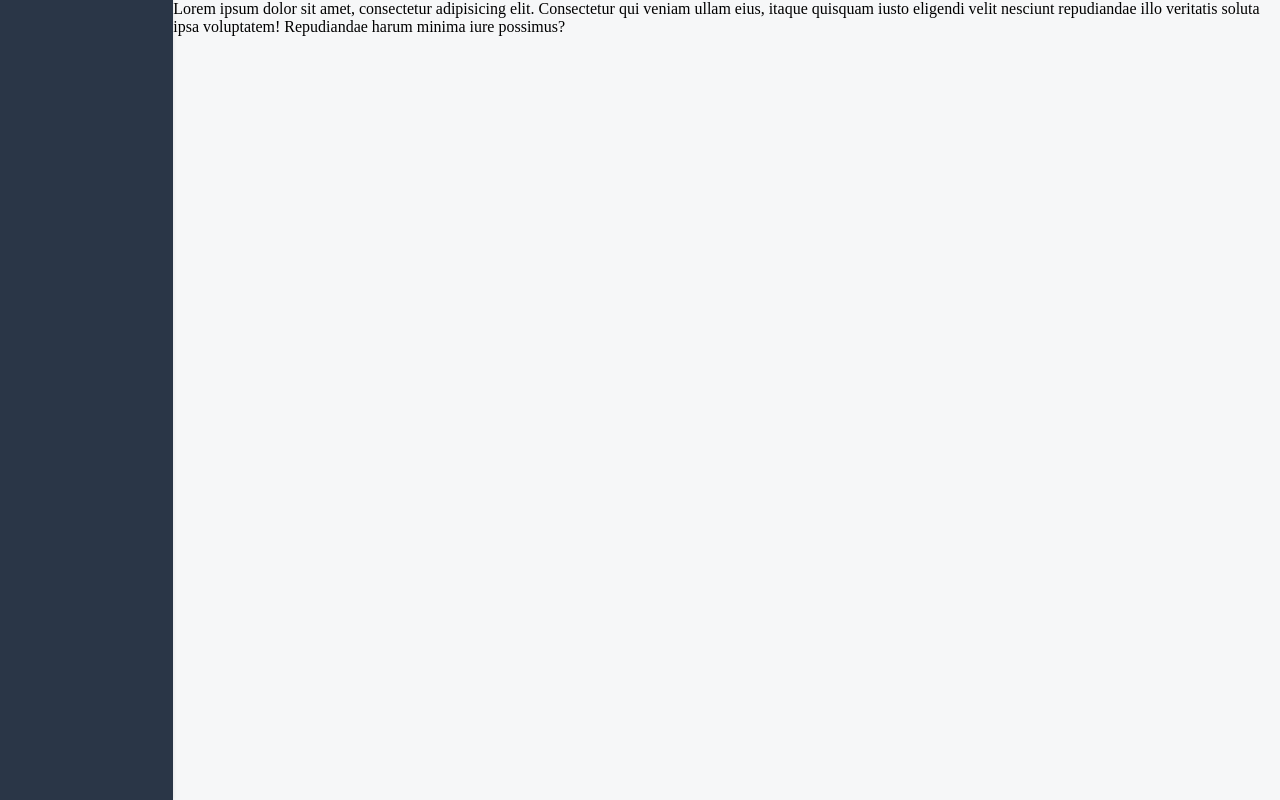
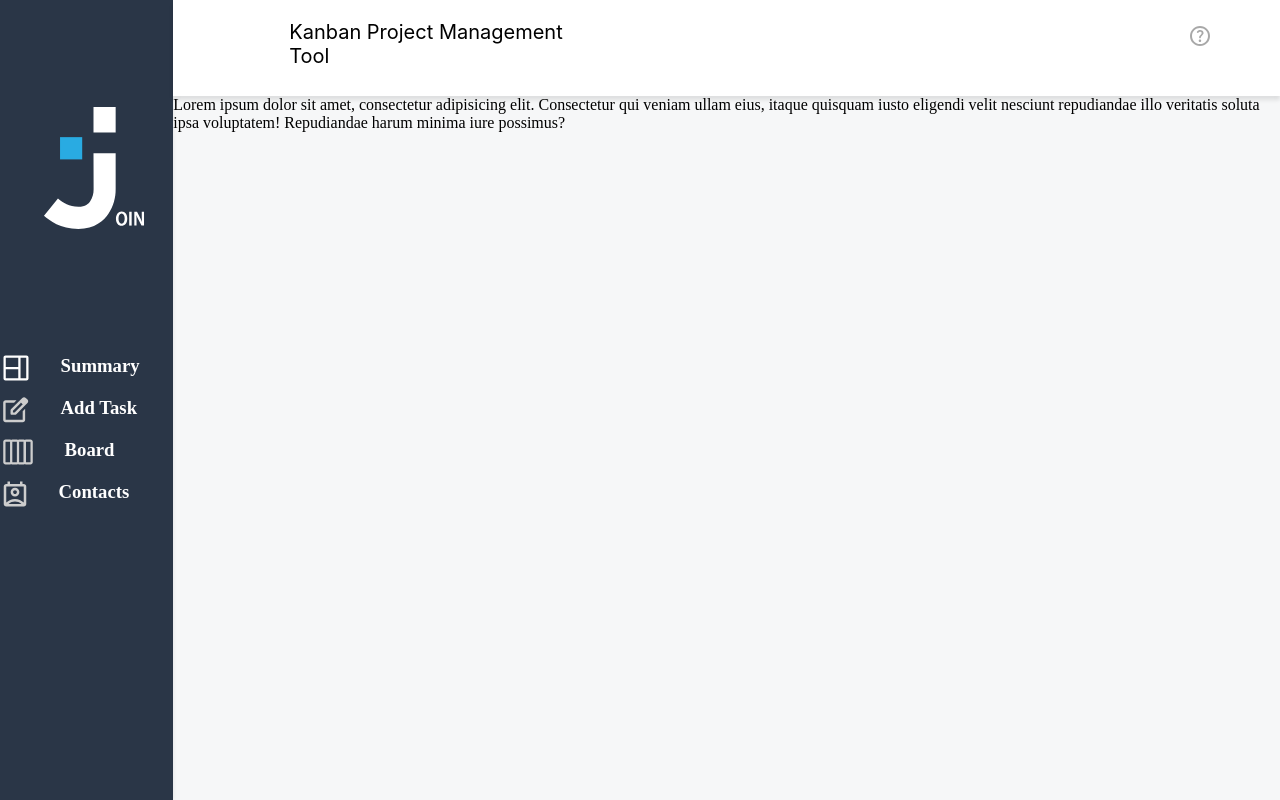
Before and after one commit to Hamdou-ctr/Join, a plain HTML site: page summary.html in a window 1280 px wide. Drawn offline with Linux system fonts and the light colour scheme; files that its build step writes are made by us from their sources.

Commit message:
kanban header added

```diff
--- a/summary.html
+++ b/summary.html
@@ -1,23 +1,36 @@
 <!DOCTYPE html>
 <html lang="en">
+
 <head>
     <meta charset="UTF-8">
     <meta name="viewport" content="width=device-width, initial-scale=1.0">
     <title>Summary HTML</title>
-    <!-- <script src="./js/loginRequired.js"></script> -->
-    <link rel="stylesheet" href="style.css">
+
+    <link rel="stylesheet" href="css/style.css">
+
+    <script src="script.js"></script>
+    <script src="./js/loginRequired.js"></script>
+
 </head>
-<body>
+
+<body onload="init()">
     <main>
         <aside>
             <div w3-include-html="assets/templates/side_menu.html"></div>
         </aside>
 
         <section>
+
+            <div>
+                <div class="side-menu" w3-include-html="assets/templates/header_kanban.html"></div>
+
+            </div>
+
             Lorem ipsum dolor sit amet, consectetur adipisicing elit. Consectetur qui veniam ullam eius, itaque quisquam
             iusto eligendi velit nesciunt repudiandae illo veritatis soluta ipsa voluptatem! Repudiandae harum minima
             iure possimus?
         </section>
     </main>
 </body>
+
 </html>
```
